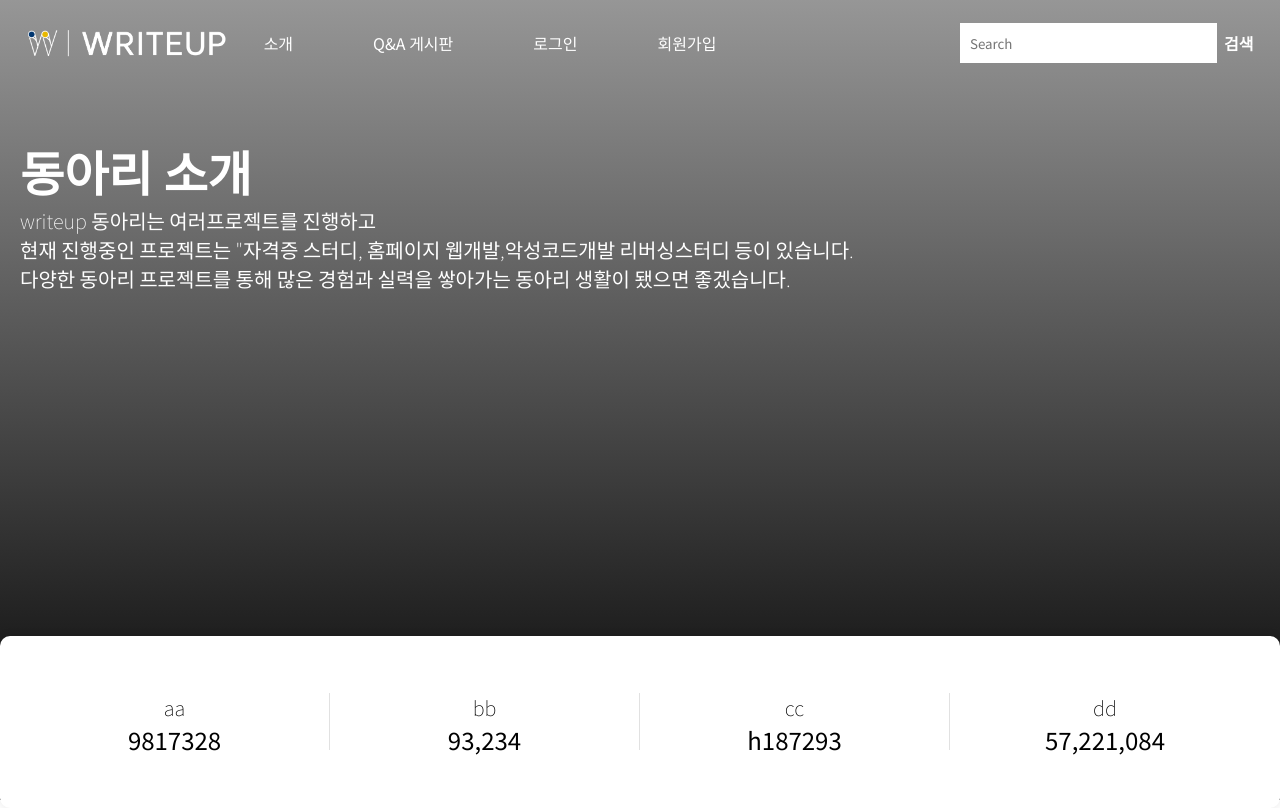
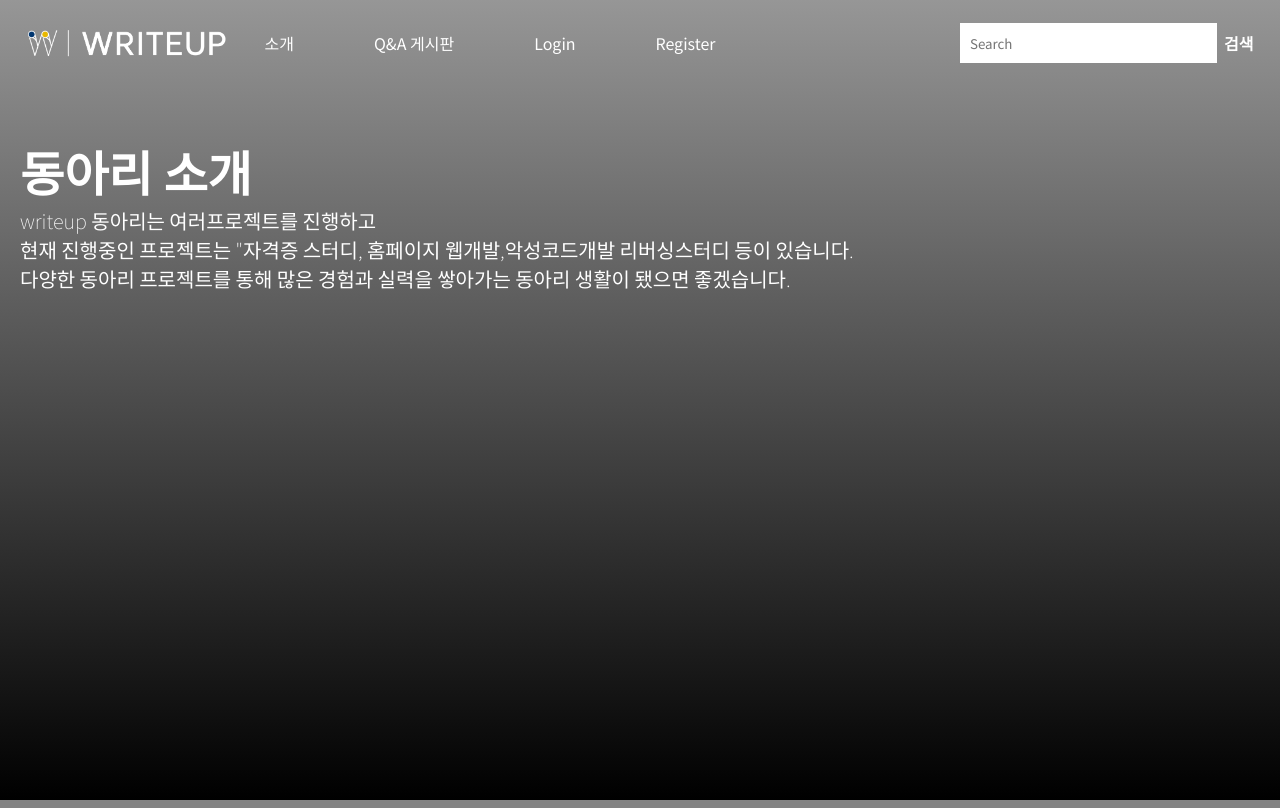
Before and after one commit to WriteUp-Page/ClubPageBackend, a Flask app: page /intro in a window 1280 px wide. Run offline with Flask 3, Linux system fonts and the light colour scheme; some libraries are stand-ins or nearby versions.

Commit message:
chore: Update templates, CSS, and models for board functionality

```diff
--- a/models/models.py
+++ b/models/models.py
@@ -23,3 +23,4 @@ class Post(db.Model):
     content = db.Column(db.Text, nullable=False)
     date_posted = db.Column(db.DateTime, nullable=False, default=datetime.utcnow)
     user_id = db.Column(db.Integer, db.ForeignKey("user.id"), nullable=False)
+    author = db.relationship("User")
--- a/templates/base.html
+++ b/templates/base.html
@@ -29,9 +29,13 @@
         </div>
         <ul class="nav">
           <li><a href="/intro">소개</a></li>
-          <li><a href="/qna">Q&A 게시판</a></li>
-          <li><a href="/login">로그인</a></li>
-          <li><a href="/register">회원가입</a></li>
+          <li><a href="/board">Q&A 게시판</a></li>
+          {% if current_user.is_authenticated %}
+          <li><a href="{{ url_for('logout') }}">Logout</a></li>
+          {% else %}
+          <li><a href="{{ url_for('login') }}">Login</a></li>
+          <li><a href="{{ url_for('register') }}">Register</a></li>
+          {% endif %}
         </ul>
         <div class="searcherArea">
           <form>
--- a/templates/board.html
+++ b/templates/board.html
@@ -1,5 +1,6 @@
 {% extends "base.html" %}
 {% block title %}Board{% endblock %}
+
 {% block content %}
     <h1>Board</h1>
     <form method="POST" action="">
@@ -17,11 +18,13 @@
         </div>
     </form>
     <h2>Posts</h2>
+    <div class="posts">
         {% for post in posts %}
-    <div>
+            <div class="post">
                 <h3>{{ post.title }}</h3>
                 <p>{{ post.content }}</p>
                 <small>Posted by {{ post.author.username }} on {{ post.date_posted }}</small>
             </div>
         {% endfor %}
+    </div>
 {% endblock %}
--- a/templates/intro.html
+++ b/templates/intro.html
@@ -10,7 +10,7 @@
         쌓아가는 동아리 생활이 됐으면 좋겠습니다.
     </h4>
 </div>
-<ul class="amount">
+<!-- <ul class="amount">
     <li>
         <div>
             <div class="contents1">aa</div>
@@ -35,5 +35,5 @@
             <div class="result">57,221,084</div>
         </div>
     </li>
-</ul>
+</ul> -->
 {% endblock %}
```
Also changed, not shown: static/css/board.css (added, +24 -0 lines), static/css/style.css (+4 -6 lines), static/css/home_style.css (deleted). Lines whose indentation alone changed are shown as unchanged.
